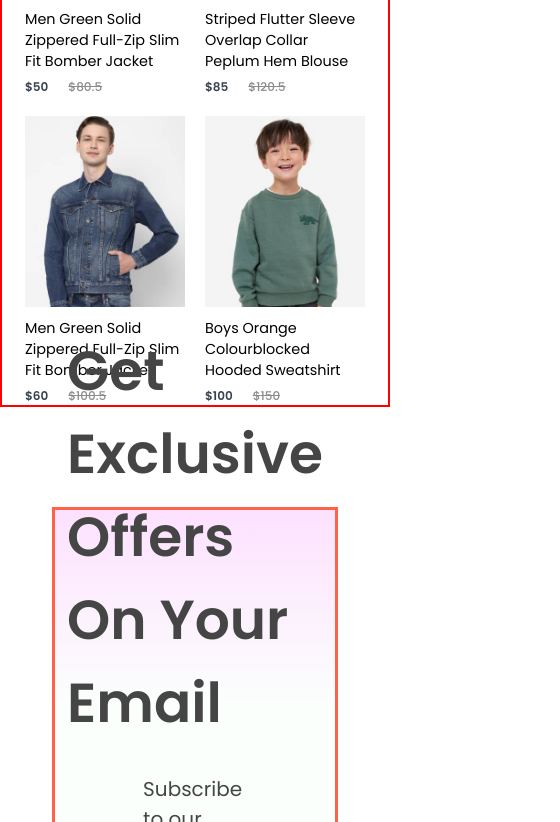
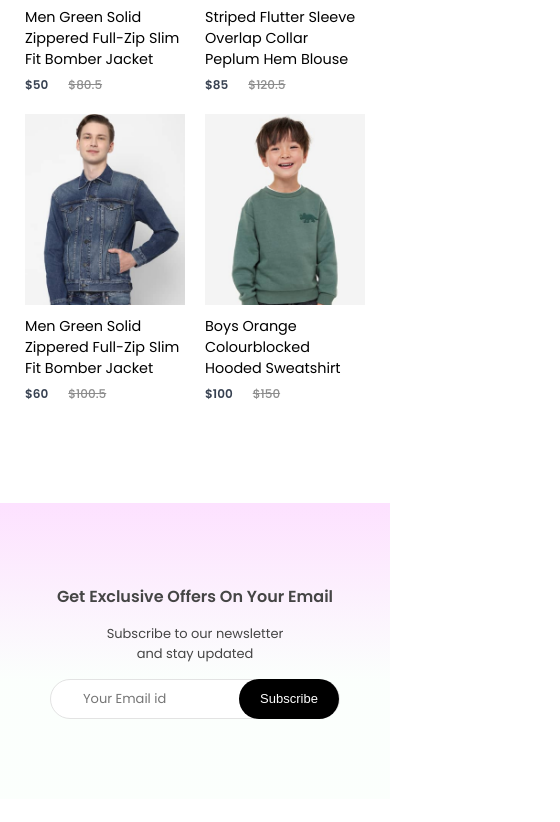
Before and after one commit to Raviegupta/e-comm-app, a React (Create React App) app: page / in a window 390 px wide. Shown: the part 2782-3604 px from the top of the page, 560 px wide, since content can reach past the window. Built offline with nearby package versions, Linux system fonts and the light colour scheme.

Commit message:
responsive: Newsletter & Footer Component

```diff
--- a/src/Components/Footer/Footer.css
+++ b/src/Components/Footer/Footer.css
@@ -61,3 +61,37 @@
     height: 3px;
     background: #c7c7c7;
 }
+
+/* --- Responsive --- */
+@media(max-width:800px) {
+    .footer{
+        gap: 20px;
+    }
+    .footer-logo{
+        gap: 10px;
+        align-items: end;
+    }
+    .footer-logo img{
+       width: 40px;
+    }
+    .footer-logo p{
+        font-size: 25px;
+    }
+    .footer-links{
+        font-size: 14px;
+        gap: 10px;
+        /* border: 2px solid red; */
+    }
+    .footer-social-icon img{
+        width: 22px;
+    }
+
+    .footer-copyright{
+        font-size: 13px;
+    }
+}
+@media(max-width:500px){
+    .footer-links{
+        margin-left: -30px;
+    }
+}
--- a/src/Components/NewCollections/NewCollections.css
+++ b/src/Components/NewCollections/NewCollections.css
@@ -1,5 +1,5 @@
 .new-collections {
-    border: 2px solid red;
+    /* border: 2px solid red; */
     display: flex;
     flex-direction: column;
     align-items: center;
--- a/src/Components/NewsLetter/NewsLetter.css
+++ b/src/Components/NewsLetter/NewsLetter.css
@@ -1,5 +1,5 @@
 .newsletter {
-    border: 3px solid tomato;
+    /* border: 3px solid tomato; */
     width: 65%;
     height: 40vh;
     display: flex;
@@ -17,6 +17,7 @@
     color: #454545;
     font-size: 55px;
     font-weight: 600;
+    text-align: center;
 }
 
 .newsletter p {
@@ -56,3 +57,102 @@
     outline: none;
     border: none;
 }
+
+@media(max-width:1440px) {
+    .newsletter{
+        padding: 0 80px;
+        margin-bottom: 80px;
+        gap: 20px;
+        width: 80%;
+    }
+    .newsletter h1{
+        font-size: 36px;
+    }
+    .newsletter p{
+        font-size: 16px;
+    }
+    .newsletter div{
+        width: 600px;
+        height: 60px;
+    }
+    .newsletter div input {
+        width: 400px;
+    }
+    .newsletter div button {
+        width: 160px;
+        height: 60px;
+    }
+}
+@media(max-width:1024px) {
+    .newsletter{
+        margin-bottom: 60px;
+    }
+    .newsletter h1{
+        font-size: 30px;
+    }
+    .newsletter p{
+        font-size: 14px;
+    }
+    .newsletter div{
+        width: 500px;
+        height: 50px;
+    }
+    .newsletter div input {
+        width: 300px;
+        font-size: 13px;
+    }
+    .newsletter div button {
+        width: 120px;
+        height: 50px;
+        font-size: 14px;
+    }
+}
+@media(max-width:800px) {
+    .newsletter{
+        margin-bottom: 30px;
+        height: 35vh;
+    }
+    .newsletter h1{
+        font-size: 18px;
+    }
+    .newsletter p{
+        font-size: 12px;
+    }
+    .newsletter div{
+        width: 400px;
+        height: 40px;
+    }
+    .newsletter div input {
+        width: 200px;
+        font-size: 13px;
+    }
+    .newsletter div button {
+        width: 100px;
+        height: 40px;
+        font-size: 13px;
+    }
+}
+@media(max-width:500px) {
+    .newsletter{
+        height: 35vh;
+        width: 100%;
+        padding: 0;
+        gap: 15px;
+    }
+    .newsletter h1{
+        font-size: 16px;
+    }
+    .newsletter p{
+        font-size: 13px;
+        max-width: 200px;
+        text-align: center;
+    }
+    .newsletter div{
+        width: 290px;
+        height: 40px;
+    }
+    .newsletter div input {
+        width: 130px;
+        font-size: 13px;
+    }
+}
```
